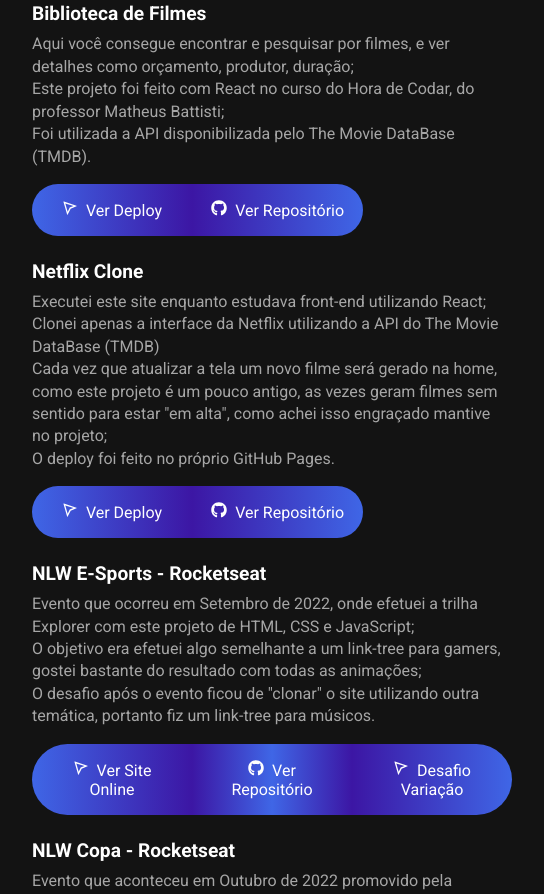
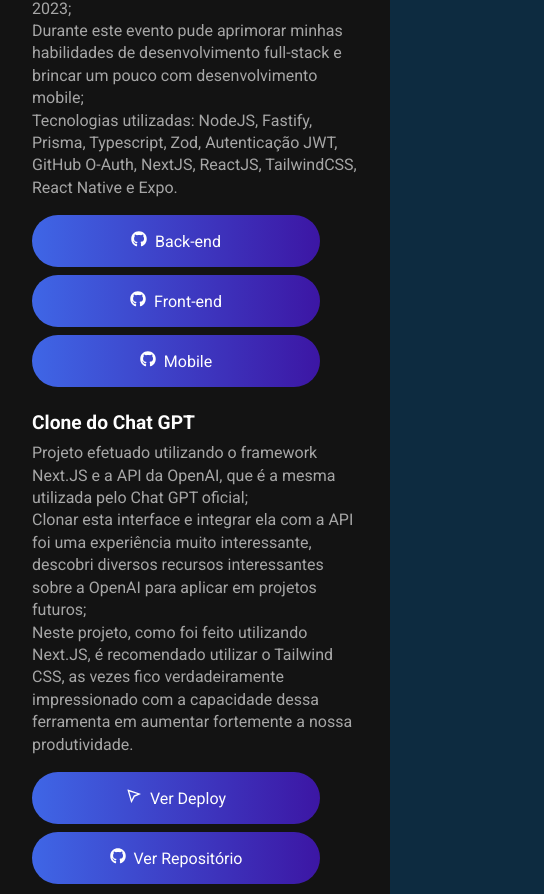
Before and after one commit to Filipe-Bacof/portifolio-filipe, a React (Vite) app: page / in a window 390 px wide. Shown: the part 4486-5380 px from the top of the page, 544 px wide, since content can reach past the window. Built offline with nearby package versions, Linux system fonts and the light colour scheme.

Commit message:
responsive buttons + names

```diff
--- a/src/components/ProjectsContainer.jsx
+++ b/src/components/ProjectsContainer.jsx
@@ -68,7 +68,7 @@ const ProjectsContainer = () => {
             O desafio após o evento ficou de "clonar" o site utilizando outra temática, portanto fiz um link-tree para músicos.
           </p>
           <div className='links'>
-            <a href="https://filipe-bacof.github.io/NLW_Rocketseat_Explorer_Esports/" target="_blank" className="btn-project-deploy"><RiNavigationLine />&nbsp;&nbsp;Ver Site Online</a>
+            <a href="https://filipe-bacof.github.io/NLW_Rocketseat_Explorer_Esports/" target="_blank" className="btn-project-deploy"><RiNavigationLine />&nbsp;&nbsp;Ver Deploy</a>
             <a href="https://github.com/Filipe-Bacof/NLW_Rocketseat_Explorer_Esports" target="_blank" className="btn-project-middle"><FaGithub />&nbsp;&nbsp;Ver Repositório</a>
             <a href="https://filipe-bacof.github.io/Musicas-Bacof/" target="_blank" className="btn-project-github"><RiNavigationLine />&nbsp;&nbsp;Desafio Variação</a>
           </div>
@@ -113,7 +113,7 @@ const ProjectsContainer = () => {
           <h3>Doom Fire - Filipe Deschamps</h3>
           <p>Fazer esse projeto junto com o Filipe Deschamps é o que pode fazer você se apaixonar por programação, tive diversas idéias que estão registradas para treinar melhor minhas habilidades de desenvolvimento front-end.</p>
           <div className='links'>
-            <a href="https://filipe-bacof.github.io/Domm-Fire-Deschamps/projeto%20limpo/index.html" target="_blank" className="btn-project-deploy"><RiNavigationLine />&nbsp;&nbsp;Ver Site Online</a>
+            <a href="https://filipe-bacof.github.io/Domm-Fire-Deschamps/projeto%20limpo/index.html" target="_blank" className="btn-project-deploy"><RiNavigationLine />&nbsp;&nbsp;Ver Deploy</a>
             <a href="https://github.com/Filipe-Bacof/Domm-Fire-Deschamps" target="_blank" className="btn-project-middle"><FaGithub />&nbsp;&nbsp;Ver Repositório</a>
             <a href="https://www.youtube.com/watch?v=HCjDjsHPOco" target="_blank" className="btn-project-github"><FaYoutube />&nbsp;&nbsp;Filipe Deschamps</a>
           </div>
--- a/src/styles/components/projects.sass
+++ b/src/styles/components/projects.sass
@@ -3,6 +3,9 @@
 
 .links
   display: flex
+  @media(max-width: 1150px)
+    flex-direction: column
+    gap: .5rem
 
 .btn-project-deploy
   @include mixins.btn
@@ -13,6 +16,10 @@
   border-radius: 0
   border-top-left-radius: 3rem
   border-bottom-left-radius: 3rem
+  @media(max-width: 1150px)
+    background: variables.$gradient
+    border-radius: 3rem
+    min-width: 18rem
 
 .btn-project-middle
   @include mixins.btn
@@ -22,6 +29,10 @@
   text-align: center
   transition: .4s
   border-radius: 0
+  @media(max-width: 1150px)
+    background: variables.$gradient
+    border-radius: 3rem
+    min-width: 18rem
 
 .btn-project-middle:hover
   background: variables.$rev-middle-gradient
@@ -41,6 +52,10 @@
   border-radius: 0
   border-top-right-radius: 3rem
   border-bottom-right-radius: 3rem
+  @media(max-width: 1150px)
+    background: variables.$gradient
+    border-radius: 3rem
+    min-width: 18rem
 
 .btn-project-github:hover
   background: variables.$gradient
```
